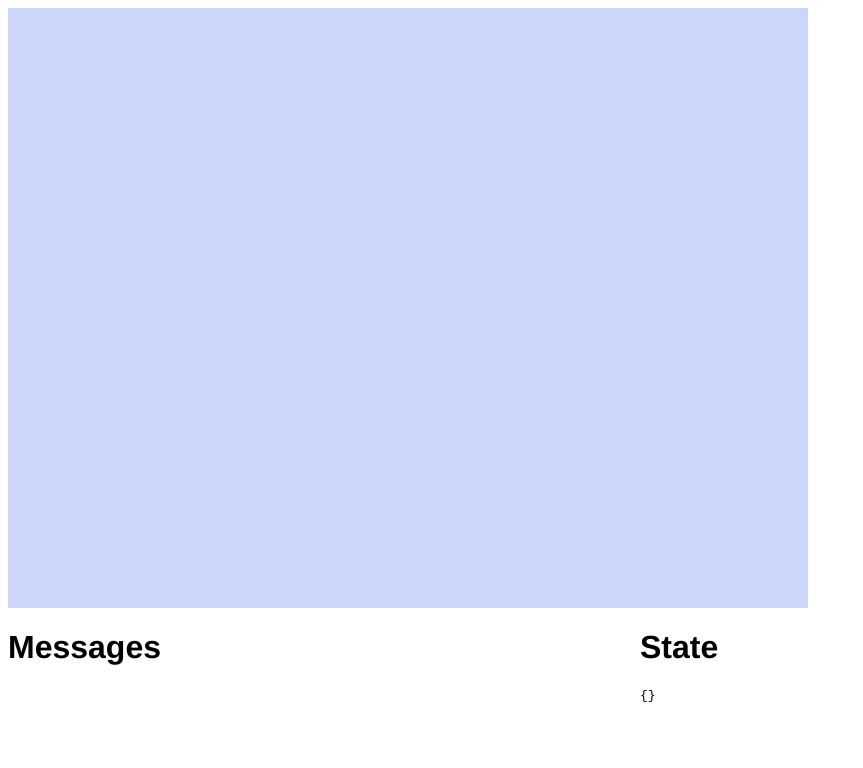
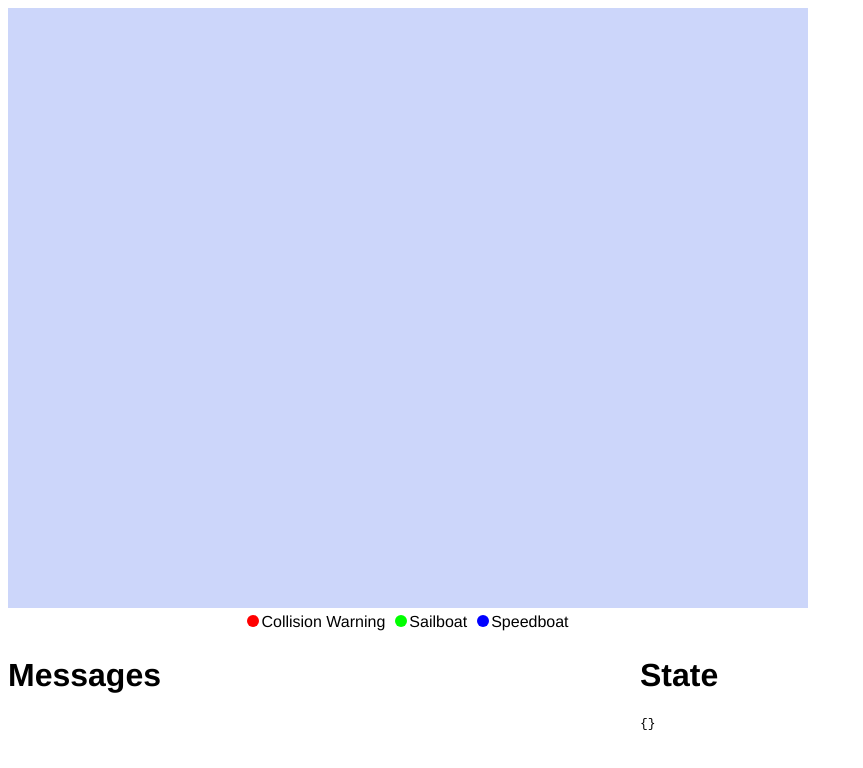
Before and after one commit to augustwenty/go-crash, a website built with Parcel: page dashboard/frontend/index.html in a window 1280 px wide. Shown: the whole page, without its empty margins (0-863 px from the left). Built offline with nearby package versions, Linux system fonts and the light colour scheme; no server answers.

Commit message:
Added a color legend for the UI

```diff
--- a/dashboard/frontend/index.html
+++ b/dashboard/frontend/index.html
@@ -5,6 +5,11 @@
 <body>
   <div>
       <canvas id="display-canvas" width=800 height=600></canvas>
+      <div class="color-legend">
+        <div><span class="dot red"></span>Collision Warning</div>
+        <div><span class="dot green"></span>Sailboat</div>
+        <div><span class="dot blue"></span>Speedboat</div>
+      </div>
       <div>
         <div class="infoPanel">
           <h1>Messages</h1>
--- a/dashboard/frontend/styles.css
+++ b/dashboard/frontend/styles.css
@@ -13,3 +13,33 @@ canvas {
     float: left;
     width: 50%;
 }
+
+.color-legend {
+    width: 800px;
+    display: flex;
+    justify-content: center;
+}
+
+.color-legend > * {
+    padding: 5px;
+}
+
+.dot {
+    display: inline-block;
+    height: 0.75rem;
+    width: 0.75rem;
+    border-radius: 50%;
+    margin-right: 2px;
+}
+
+.red {
+    background-color: #ff0000;
+}
+
+.green {
+    background-color: #00ff00;
+}
+
+.blue {
+    background-color: #0000ff;
+}
```
